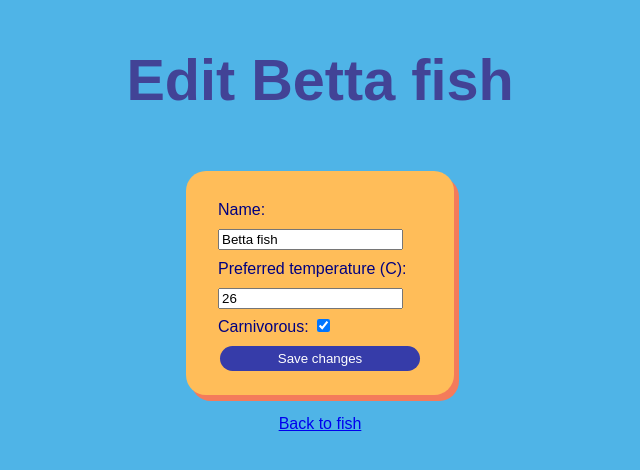
After one commit to david-millett/men-stack-crud-app-lab, a Node server app: page /fish/600000000000000000000002/edit in a window 1280 px wide. The commit adds this page. Shown: the top 470 px of the page, without its empty margins (320-960 px from the left). Run offline with Node 20, Linux system fonts and the light colour scheme; data comes from the database, SQL or seed files in the repository; some libraries are stand-ins or nearby versions.

Commit message:
added edit page and update route, error pages, ability to seed

```diff
--- a/package.json
+++ b/package.json
@@ -4,7 +4,8 @@
   "main": "server.js",
   "scripts": {
     "test": "echo \"Error: no test specified\" && exit 1",
-    "start": "nodemon server.js"
+    "start": "nodemon server.js",
+    "seed": "node db/seeds.js"
   },
   "author": "",
   "license": "ISC",
@@ -13,6 +14,7 @@
     "dotenv": "^16.4.5",
     "ejs": "^3.1.10",
     "express": "^4.21.0",
+    "method-override": "^3.0.0",
     "mongoose": "^8.6.3",
     "morgan": "^1.10.0"
   }
--- a/public/stylesheets/style.css
+++ b/public/stylesheets/style.css
@@ -1,11 +1,12 @@
 body {
-    background: #85cdf2;
+    background: #4fb4e7;
     font-family: "DM Sans", sans-serif;
     display: flex;
     flex-direction: column;
     align-items: center;
     justify-content: center;
     max-width: 100vw;
+    color: white
   }
 
   h1 {
@@ -33,6 +34,7 @@ body {
     border-radius: 20px;
     box-shadow: 5px 6px #f47b5b;
     margin: 20px 10px;
+    color: navy
   }
 
   .checkbox-div {
--- a/server.js
+++ b/server.js
@@ -1,6 +1,7 @@
 const express = require('express')
 const morgan = require('morgan')
 const mongoose = require('mongoose')
+const methodOverride = require('method-override')
 require('dotenv/config')
 
 // ! -- Variables
@@ -16,13 +17,13 @@ const Fish = require('./models/fish.js')
 
 app.use(express.urlencoded({ extended: false }))
 app.use(morgan('dev'))
+app.use(methodOverride('_method'))
 app.set('view engine', 'ejs')
 app.use(express.static('public'))
 
-
 // ! -- Route handlers
 
-// * -- Create
+// * -- Create route
 
 app.post('/fish', async (req, res) => {
     try {
@@ -41,7 +42,7 @@ app.post('/fish', async (req, res) => {
 
 })
 
-// * -- Read
+// * -- Read routes
 
 //Landing page
 app.get('/', async (req, res) => {
@@ -68,10 +69,28 @@ app.get('/fish/new', (req, res) => {
 })
 
 //Show page
-app.get('/fish/:fishId', async (req, res) => {
+app.get('/fish/:fishId', async (req, res, next) => {
+    try {
+        if (mongoose.Types.ObjectId.isValid(req.params.fishId)) {
+            const foundFish = await Fish.findById(req.params.fishId)
+            if (!foundFish) return next()
+            return res.render('fish/show', { fish: foundFish })
+        } else {
+            next()
+        }
+    } catch (error) {
+        console.log(error)
+        return res.status(500).send('<h1>An error occurred</h1>')
+    }
+})
+
+//Edit page
+app.get('/fish/:fishId/edit', async (req, res) => {
     try {
         const foundFish = await Fish.findById(req.params.fishId)
-        res.render('fish/show', { fish: foundFish })
+        return res.render('fish/edit', {
+            fish: foundFish
+        })
     } catch (error) {
         console.log(error)
         return res.status(500).send('An error occurred')
@@ -79,14 +98,38 @@ app.get('/fish/:fishId', async (req, res) => {
 })
 
 
-// * -- Update
 
-// * -- Delete
+// * -- Update route
+
+app.put('/fish/:fishId', async (req, res) => {
+    try {
+        req.body.isCarnivorous = !!req.body.isCarnivorous
+        req.body.temperature = Number(req.body.temperature)
+        const foundFish = await Fish.findByIdAndUpdate(req.params.fishId, req.body)
+        return res.redirect(`/fish/${req.params.fishId}`)
+    } catch (error) {
+        console.log(error)
+        return res.status(500).send('An error has occurred')
+    }
+})
+
+// * -- Delete route
+
+app.delete('/fish/:fishId', async (req, res) => {
+    try {
+        await Fish.findByIdAndDelete(req.params.fishId)
+        return res.redirect('/fish')
+    } catch (error) {
+        console.log(error)
+        return res.status(500).send('An error occurred')
+    }
+})
+
 
 // ! -- 404 error handlers
 
 app.get('*', (req, res) => {
-    return res.status(404).send('Page not found')
+    return res.status(404).render('404')
 })
 
 // ! -- Server connections
--- /dev/null
+++ b/views/fish/edit.ejs
@@ -0,0 +1,24 @@
+<!DOCTYPE html>
+<html lang="en">
+  <head>
+    <meta charset="UTF-8" />
+    <meta name="viewport" content="width=device-width, initial-scale=1.0" />
+    <link rel="stylesheet" href="/stylesheets/style.css" />
+    <title>Edit <%= fish.name %></title>
+  </head>
+  <body>
+    <h1>Edit <%= fish.name %></h1>
+    <form action="/fish/<%= fish._id %>?_method=PUT" method="POST">
+        <label for="name">Name:</label>
+        <input type="text" name="name" id="name" value="<%= fish.name %>"/>
+        <label for="temperature">Preferred temperature (C):</label>
+        <input type="number" name="temperature" id="temperature" value="<%= fish.temperature %>"/>
+        <div class="checkbox-div">
+            <label for="isCarnivorous">Carnivorous:</label>
+            <input type="checkbox" name="isCarnivorous" id="isCarnivorous" <% if (fish.isCarnivorous) { %>checked<% } %> />
+        </div>
+            <button type="submit">Save changes</button>
+    </form>
+    <a href="/fish">Back to fish</a>
+  </body>
+</html>
--- a/views/fish/index.ejs
+++ b/views/fish/index.ejs
@@ -14,5 +14,6 @@
     <% }) %>
     </ul>
     <a href="/fish/new">Add fish</a>
+    <a href="/">Home</a>
   </body>
 </html>
--- a/views/fish/show.ejs
+++ b/views/fish/show.ejs
@@ -9,7 +9,7 @@
   <body>
     <h1><%= fish.name %></h1>
     <% if (fish.temperature >= 20) { %>
-        <p>This fish needs temperatures over 20 degrees Celsius, so you may need a heater</p>
+        <p>This fish needs temperatures over 20 degrees Celsius, so you may need a heater.</p>
     <% } else { %>
         <p>This fish is happy at normal room temperature.</p>
     <% } %>
@@ -18,6 +18,10 @@
     <% } else { %>
         <p>It should be safe to stock with other fish.</p>
     <% } %>
+    <form action="/fish/<%= fish._id %>?_method=DELETE" method="POST">
+        <button type="submit">Delete <%= fish.name %></button>
+    </form>
+    <a href="/fish/<%= fish._id %>/edit">Edit <%= fish.name %></a>
     <a href="/fish">Back to fish</a>
   </body>
 </html>
```
Also changed, not shown: db/data/fish.js (added, +27 -0 lines), db/seeds.js (added, +35 -0 lines), views/404.ejs (added, +15 -0 lines), 1 other file.
